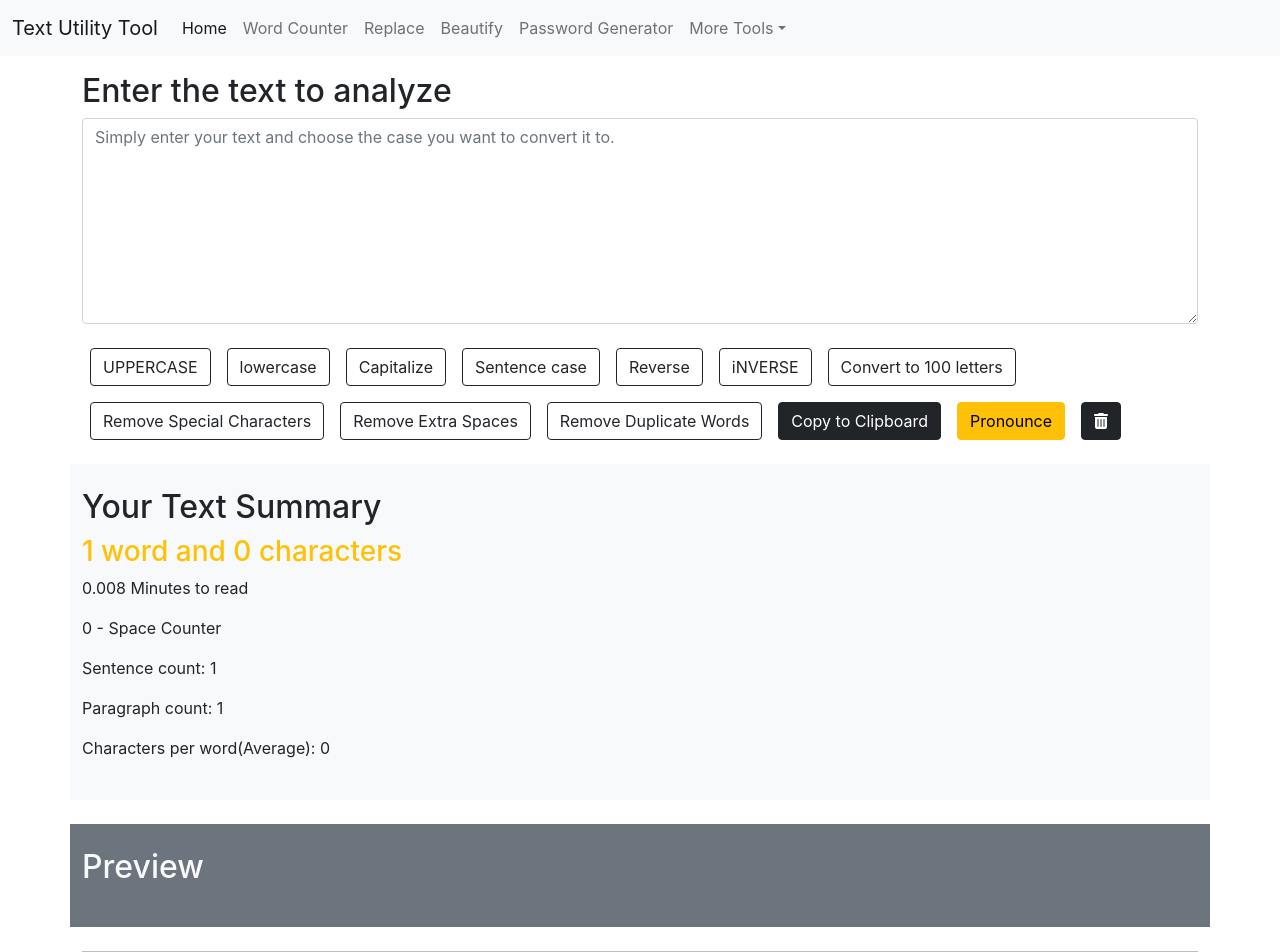
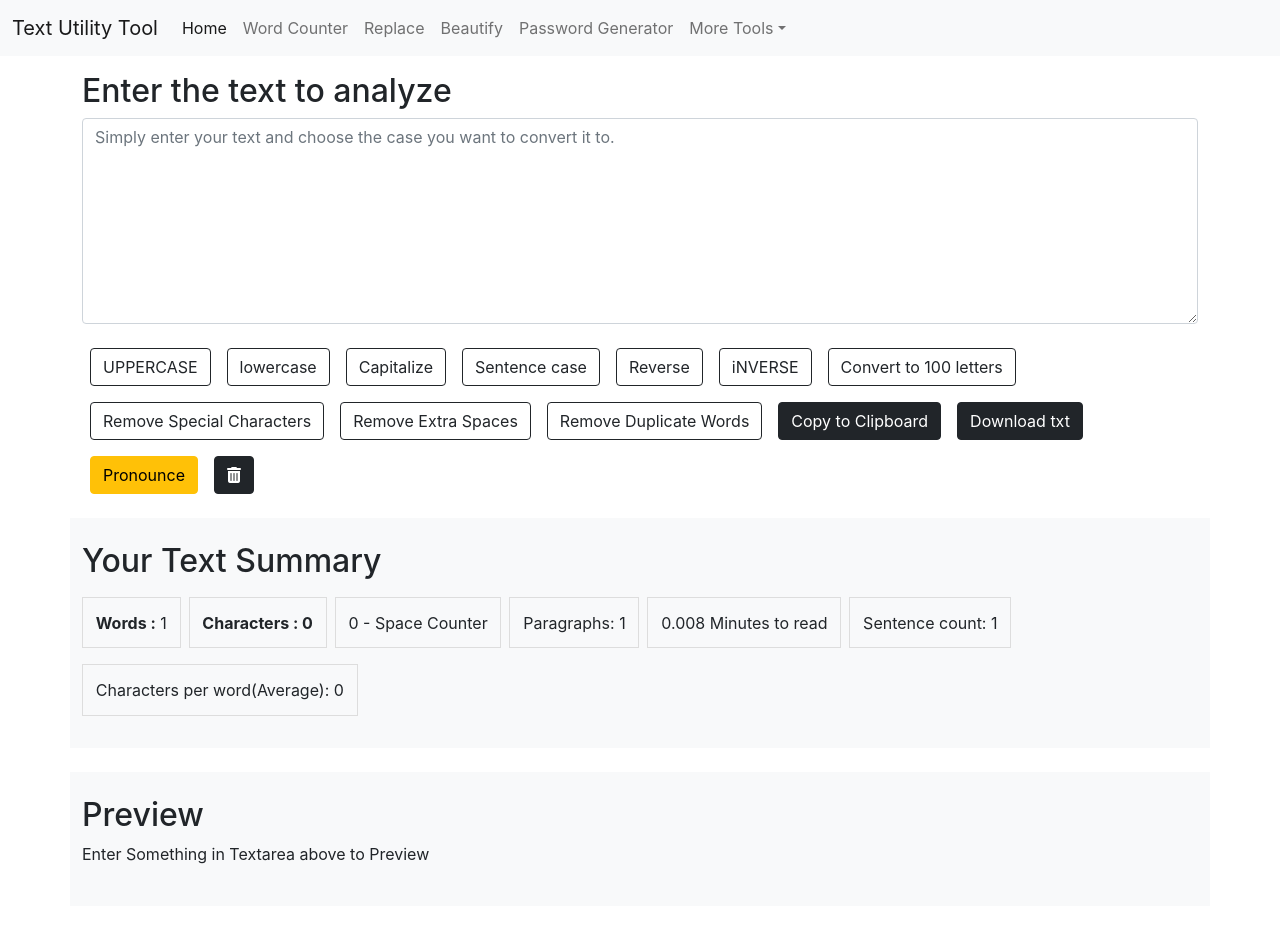
Before and after one commit to irupinderdev/Convert-Case, a React (Create React App) app: page / in a window 1280 px wide. Shown: the top 952 px of the page. After the commit the page ends 930 px from the top, so only its background shows below. Built offline with nearby package versions, Linux system fonts and the light colour scheme.

Commit message:
Summary Updated

```diff
--- a/src/App.js
+++ b/src/App.js
@@ -1,11 +1,21 @@
 import './App.css';
-import About from './components/About';
+// import About from './components/About';
 import Navbar from './components/Navbar';
 import Textform from './components/Textform';
-
+// import React, { useState } from 'react'
 
 function App () {
-  // const[darkMode, setDarkMode] = useState(false); // Whether Dark Mode is enabled or not
+  //  const [mode, setMode] = useState('light'); // Whether Dark Mode is enabled or not
+
+  //       const toggleMode = () => {
+  //         if (mode === 'light') {
+  //             setMode('dark');
+  //         }
+  //         else {
+  //             setMode('light');
+  //         }
+   //   };
+
   return (
 <>
     <Navbar title="Text Utility Tool" aboutText="Word Counter" serviceText="More Tools" replace="Replace" beautify="Beautify" password="Password Generator"/>
@@ -13,7 +23,7 @@ function App () {
      <Textform heading="Enter the text to analyze"/>
 
     {/* About Component */}
-    <About/>
+    {/* <About/> */}
 </>
   )
 }
--- a/src/components/Navbar.js
+++ b/src/components/Navbar.js
@@ -5,6 +5,7 @@ export default function Navbar(props) {
   return (
       <>
          <nav className="navbar navbar-expand-lg navbar-light bg-light">
+         {/* <nav ClassName= {`navbar navbar-expand-lg navbar-${props.mode} bg-${props.mode}`}> */}
     <div className="container-fluid">
       <a className="navbar-brand" href="/">{props.title}</a>
       <button className="navbar-toggler" type="button" data-bs-toggle="collapse" data-bs-target="#navbarSupportedContent" aria-controls="navbarSupportedContent" aria-expanded="false" aria-label="Toggle navigation">
@@ -42,6 +43,10 @@ export default function Navbar(props) {
           <input className="form-control me-2" type="search" placeholder="Search" aria-label="Search"/>
           <button className="btn btn-warning" type="submit">Search</button>
         </form> */}
+        {/* <div className={`form-check form-switch text-${props.mode ==='light'? 'Dark' : 'light'}`}>
+    <input className="form-check-input" onClick={props.toggleMode} type="checkbox" id="flexSwitchCheckDefault" />
+    <label className="form-check-label" htmlFor="flexSwitchCheckDefault">Enable DarkMode </label>
+          </div> */}
       </div>
     </div>
   </nav>
--- a/src/components/Textform.js
+++ b/src/components/Textform.js
@@ -111,7 +111,13 @@ const handleExtraSpaces = ()=>{
     window.speechSynthesis.speak(msg);
   }
   // Download Text
-
+  const download=(filename, text)=>{
+    var element = document.createElement('a');
+    element.setAttribute('href', 'data:text/plain;charset=utf-8,' + encodeURIComponent(text));
+    element.setAttribute('download', filename);
+    element.style.display = 'none'; document.body.appendChild(element);
+    element.click(); document.body.removeChild(element);
+  }
 
   // Clear
   const handleClearClick = ()=>{
@@ -150,22 +156,28 @@ const handleExtraSpaces = ()=>{
         <button className="btn btn-outline-dark " onClick={handleExtraSpaces }>Remove Extra Spaces</button>
         <button className="btn btn-outline-dark " onClick={onRemoveDuplicatesClick }> Remove Duplicate Words </button>
         <button className="btn btn-dark" onClick={copyIt}>Copy to Clipboard</button>
+        <button className="btn btn-dark" onClick={download}>Download txt</button>
         <button className="btn btn-warning" type="submit" onClick={speak}>Pronounce</button>
         <button className="btn btn-dark " onClick={handleClearClick}><i class="fa-solid fa-trash-can"></i></button>
 
       </div>
       <div className="container my-3 bg-light py-4">
         <h2>Your Text Summary</h2>   {/* // counting words and characters */}
-        <strong><h3 className='text-warning'>{text.split(" ").length} word and {text.length} characters</h3> </strong>
-        <p>{0.008 * text.split(" ").length} Minutes to read</p>
-         <p>{text.split(" ").length-1} - Space Counter </p>
-        <p>Sentence count: {text.split(/[.?!]\s/).length}</p>
-        <p> Paragraph count: {text.split(/\r\n|\r|\n/).length}</p>
-        <p>Characters per word(Average): {text.replace(/ /g,"").length/text.split(" ").length}</p>
+        <table className="rtable">
+          <tr>
+            <td><strong>Words :</strong> {text.split(" ").length} </td>  {/*  {text.split('\n').join('').split(/[ ]+/).length} */}
+             <td> <strong>Characters : {text.length} </strong>{}  </td>    {/*  {text.split('\n').join('').split(/[ ]+/).join('').length} */}
+             <td> {text.split(" ").length-1} - Space Counter </td>
+             <td> Paragraphs: {text.split(/\r\n|\r|\n/).length}</td>
+             <td>{0.008 * text.split(" ").length} Minutes to read</td>
+             <td>Sentence count: {text.split(/[.?!]\s/).length}</td>
+             <td>Characters per word(Average): {text.replace(/ /g,"").length/text.split(" ").length}</td>
+          </tr>
+        </table>
         </div>
-        <div className="container my-4 bg-secondary text-light py-4">
+        <div className="container my-4 bg-light py-4">
         <h2>Preview</h2>
-        <p>{text}</p>
+        <p>{text.length>0?text:"Enter Something in Textarea above to Preview"}</p>
         </div>
 
 
--- a/src/index.css
+++ b/src/index.css
@@ -14,3 +14,4 @@ code {
 .btn{
 margin:0.5rem;
 }
+.rtable td{padding: 0.8rem;border:1px solid #ddd;margin: 0.5rem .5rem .5rem 0; display: inline-block;}
```
